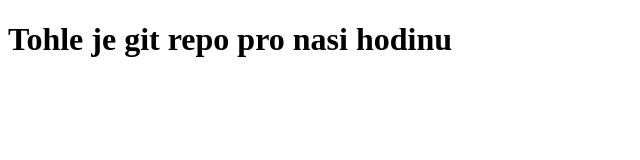
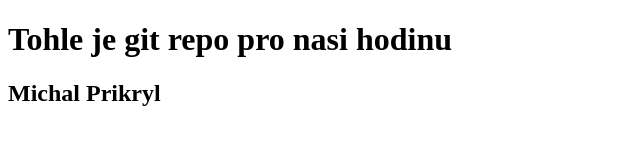
Before and after one commit to deinosuch/webovka13, a plain HTML site: page index.html in a window 1280 px wide. Shown: the whole page, without its empty margins (0-640 px from the left). Drawn offline with Linux system fonts and the light colour scheme.

Commit message:
Pridat jmeno Michal Prikryl

```diff
--- a/index.html
+++ b/index.html
@@ -7,5 +7,6 @@
 </head>
 <body>
     <h1>Tohle je git repo pro nasi hodinu</h1>
+    <h2>Michal Prikryl</h2>
 </body>
 </html>
```
